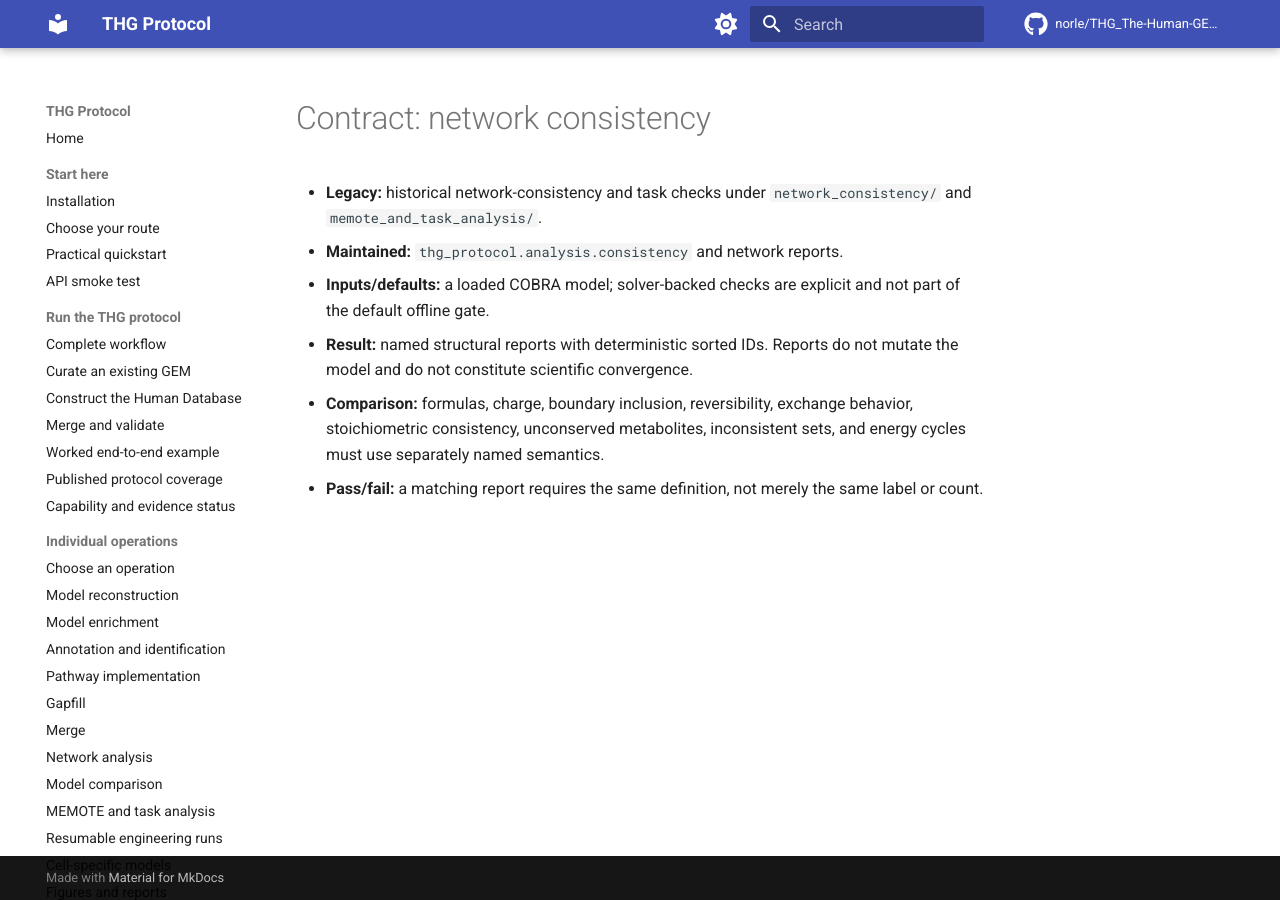
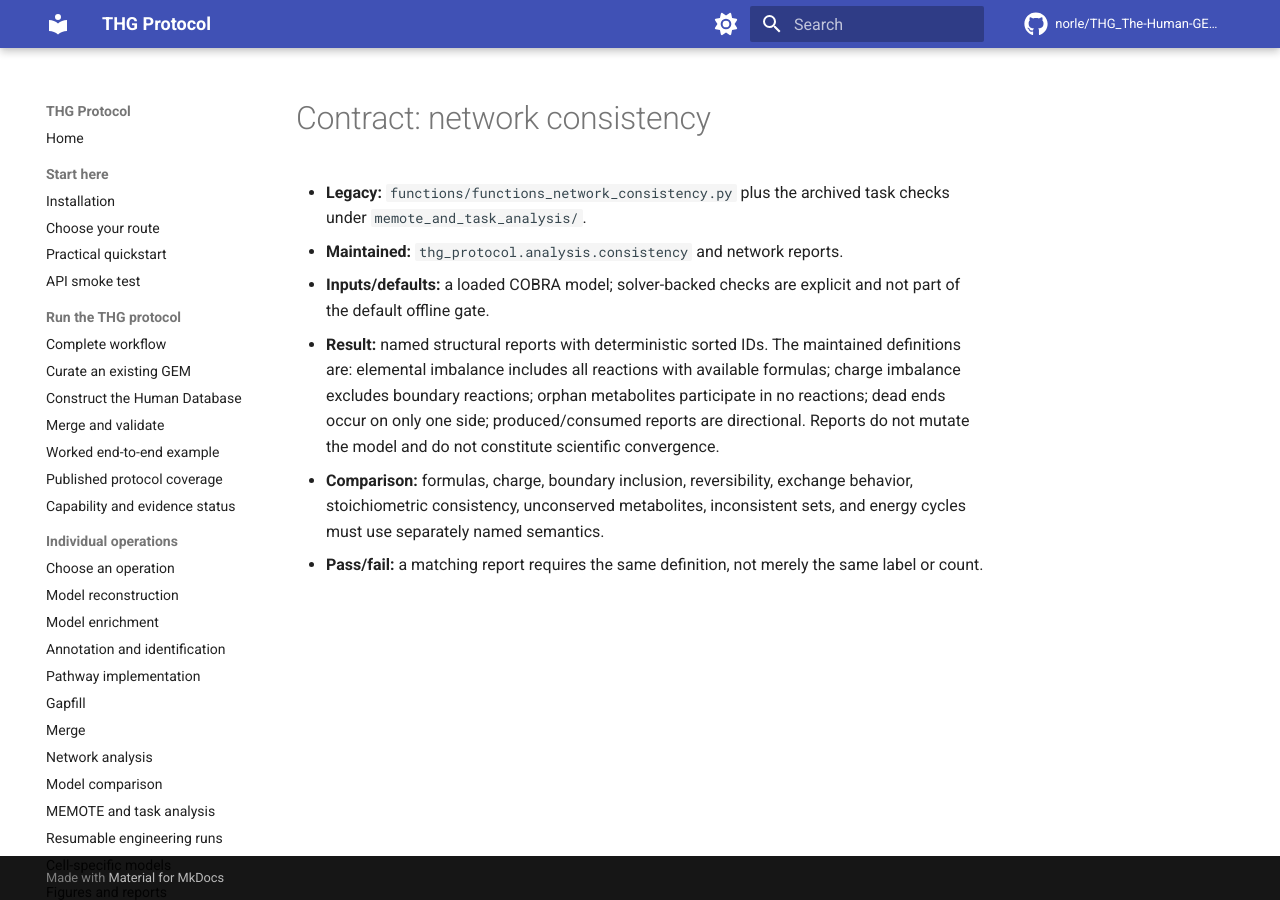
Before and after one commit to norle/THG_The-Human-GEM-protocol-standalone, an MkDocs documentation site: the page built from docs/parity/contracts/network-consistency.md, in a window 1280 px wide. Built offline with MkDocs 1.6.1 and Material for MkDocs 9.7.7, drawn with Linux system fonts in a browser that asks for light colours; comment, search, counter and statistics services are not loaded.

Commit message:
test: define network consistency semantics

```diff
--- a/docs/parity/contracts/network-consistency.md
+++ b/docs/parity/contracts/network-consistency.md
@@ -1,12 +1,16 @@
 # Contract: network consistency
 
-- **Legacy:** historical network-consistency and task checks under
-  `network_consistency/` and `memote_and_task_analysis/`.
+- **Legacy:** `functions/functions_network_consistency.py` plus the archived
+  task checks under `memote_and_task_analysis/`.
 - **Maintained:** `thg_protocol.analysis.consistency` and network reports.
 - **Inputs/defaults:** a loaded COBRA model; solver-backed checks are explicit
   and not part of the default offline gate.
-- **Result:** named structural reports with deterministic sorted IDs. Reports
-  do not mutate the model and do not constitute scientific convergence.
+- **Result:** named structural reports with deterministic sorted IDs. The
+  maintained definitions are: elemental imbalance includes all reactions with
+  available formulas; charge imbalance excludes boundary reactions; orphan
+  metabolites participate in no reactions; dead ends occur on only one side;
+  produced/consumed reports are directional. Reports do not mutate the model
+  and do not constitute scientific convergence.
 - **Comparison:** formulas, charge, boundary inclusion, reversibility,
   exchange behavior, stoichiometric consistency, unconserved metabolites,
   inconsistent sets, and energy cycles must use separately named semantics.
```
Also changed, not shown: 1 other file.
